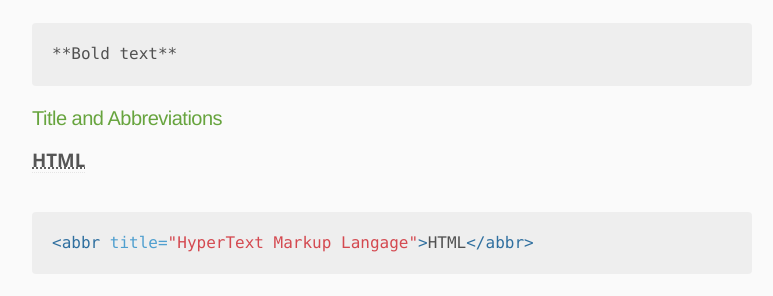
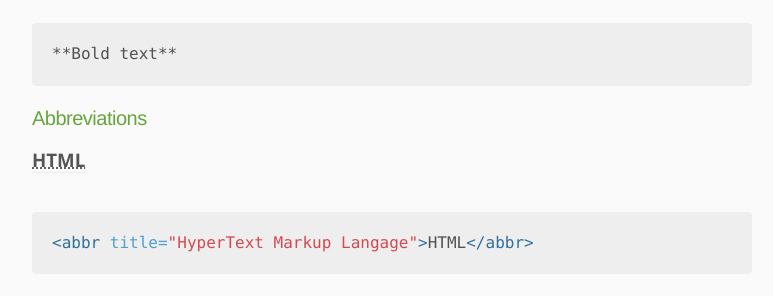
Before and after one commit to markthelefty/markthelefty.github.io, a Jekyll site: the page built from _posts/2018-07-30-theme-style-guide.markdown, in a window 1280 px wide. Shown: the part 2619-2915 px from the top of the page, without its empty margins (248-1021 px from the left). Built offline with Jekyll 4.4.1, drawn with Linux system fonts in a browser that asks for light colours; some web fonts are replaced; our own code applies the rules of GitHub Pages for plain Markdown files.

Commit message:
Updated Theme Style Guide

````diff
--- a/_posts/2018-07-30-theme-style-guide.markdown
+++ b/_posts/2018-07-30-theme-style-guide.markdown
@@ -59,7 +59,7 @@ line-height: 35.2px;}
 **Bold text**
 ```
 
-#### Title and Abbreviations
+#### Abbreviations
 <abbr title="HyperText Markup Langage">HTML</abbr>
 ```html
 <abbr title="HyperText Markup Langage">HTML</abbr>
````
